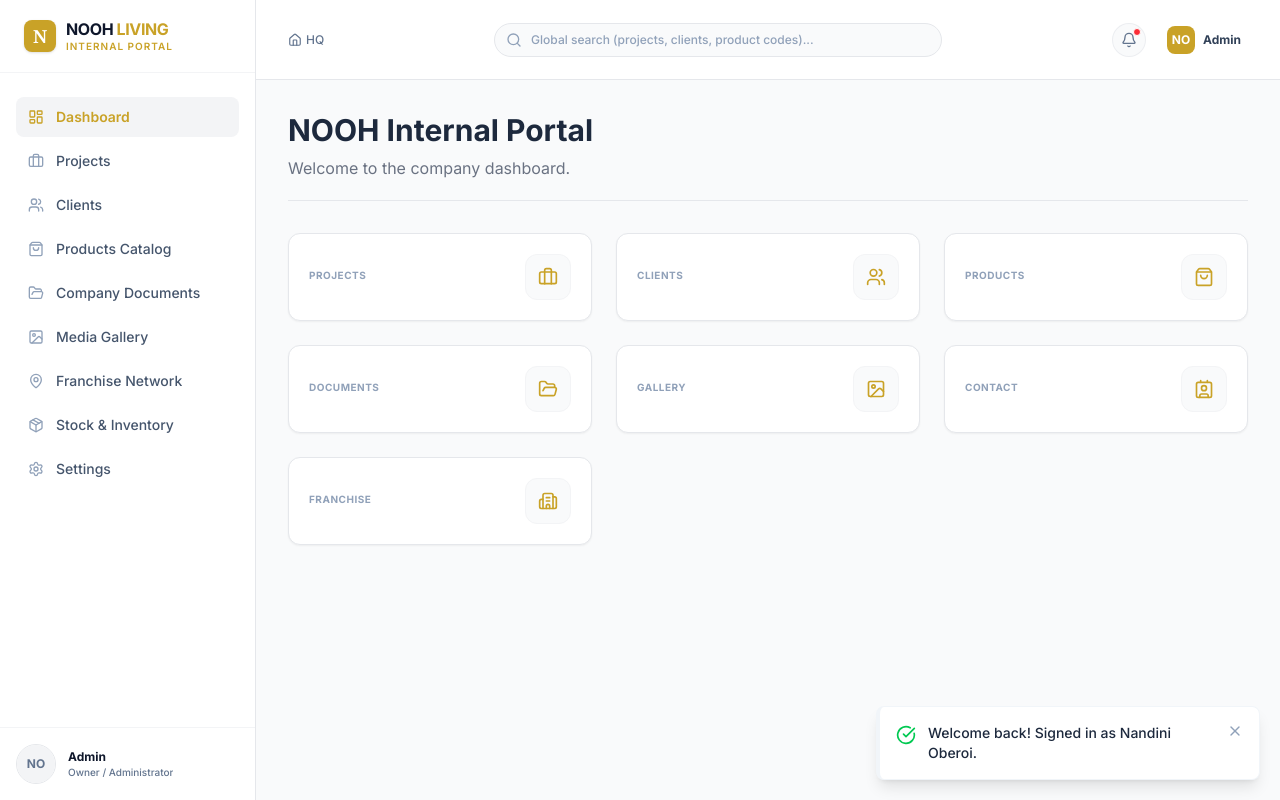
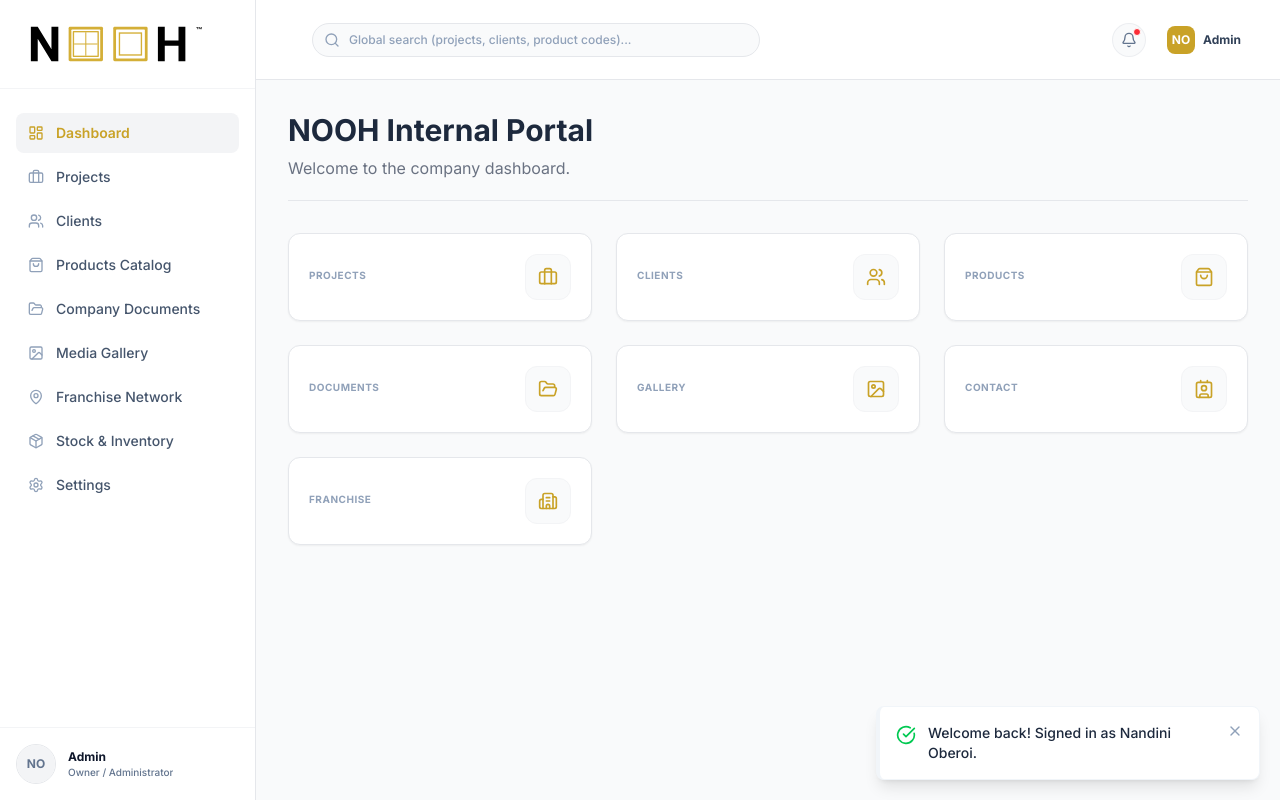
Before and after one commit to Anjali-Gupta-tech/Nooh-Portal, a React (Vite) app: page /#/login in a window 1280 px wide. Both pictures are taken after a click on the button "Access Internal Portal". Built offline with nearby package versions, Linux system fonts and the light colour scheme.

Commit message:
logo add

```diff
--- a/src/components/Sidebar.jsx
+++ b/src/components/Sidebar.jsx
@@ -61,19 +61,13 @@ export function Sidebar({ isOpen, onClose, onLogout }) {
         {/* Upper Sidebar Brand */}
         <div className="flex flex-col flex-1 min-h-0">
           <div className="flex items-center justify-between px-6 py-5 border-b border-gray-100 shrink-0">
-            <Link to="/home" className="flex items-center gap-2.5">
-              <div className="w-8 h-8 rounded-lg bg-[#C9A227] flex items-center justify-center text-white font-serif text-lg font-bold shadow-sm">
-                N
-              </div>
-              <div>
-                <span className="font-sans font-bold text-slate-900 text-base tracking-tight block leading-none">
-                  NOOH <span className="text-[#C9A227]">LIVING</span>
-                </span>
-                <span className="text-[10px] font-semibold text-[#C9A227] tracking-widest uppercase block mt-1 leading-none">
-                  Internal Portal
-                </span>
-              </div>
-            </Link>
+           <Link to="/home">
+  <img
+    src="/images/logo.svg"
+    alt="NOOH Logo"
+    className="h-12 w-auto"
+  />
+</Link>
 
             {/* Mobile close button */}
             <button
--- a/src/components/Topbar.jsx
+++ b/src/components/Topbar.jsx
@@ -58,21 +58,8 @@ export function Topbar({ onMenuToggle, breadcrumbItems = [], onLogout }) {
   return (
     <header className="h-20 bg-white border-b border-gray-200 px-8 flex items-center justify-between shrink-0 sticky top-0 z-30" id="topbar-root">
 
-      {/* Left Area: Burger Menu & Breadcrumbs */}
-      <div className="flex items-center gap-4">
-        <button
-          onClick={onMenuToggle}
-          className="p-1.5 hover:bg-gray-50 text-slate-500 hover:text-slate-700 rounded-lg lg:hidden"
-          id="burger-btn"
-        >
-          <Menu className="w-5 h-5" />
-        </button>
+      {/* Left area logo  */}
 
-        {/* Dynamic Breadcrumbs displayed in topbar if items are passed */}
-        <div className="hidden md:block pt-4">
-          <Breadcrumb items={breadcrumbItems} />
-        </div>
-      </div>
 
       {/* Middle Area: Global Search Box (UI Only) */}
       <div className="hidden sm:block flex-1 max-w-xs md:max-w-md mx-6 relative">
```
Also changed, not shown: public/images/logo.svg (added).
